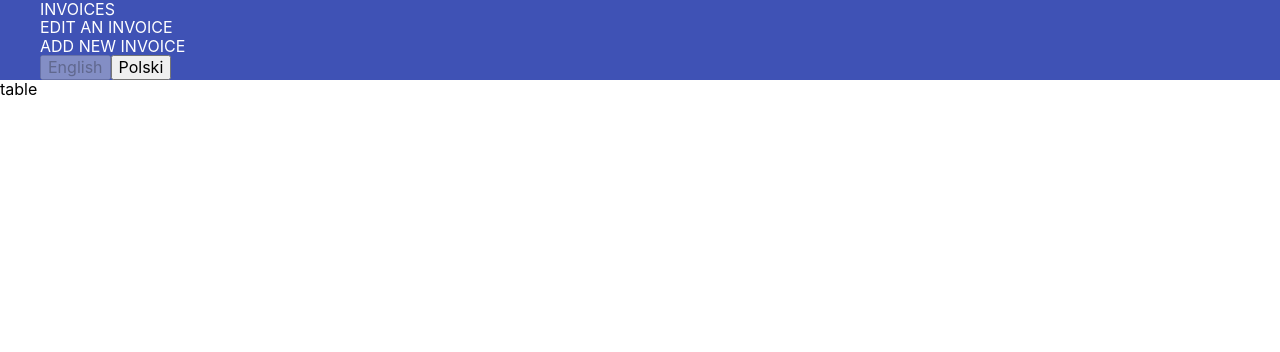
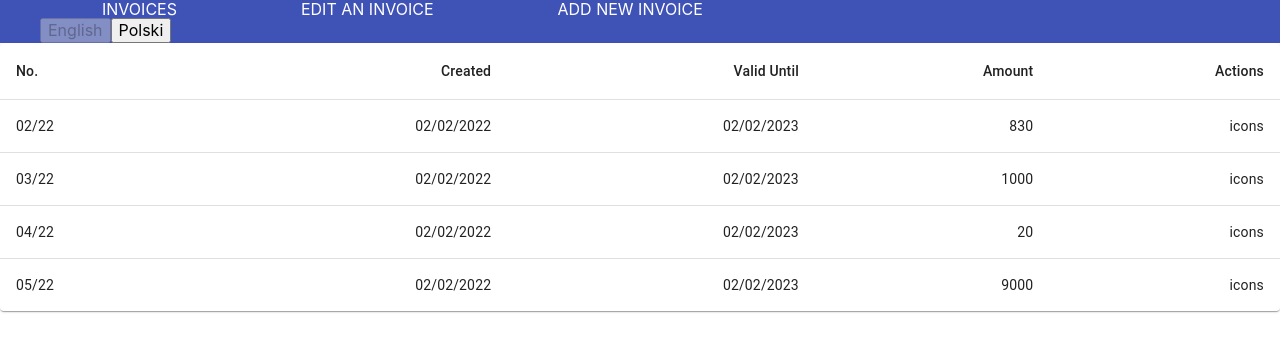
Before and after one commit to sandra-kuczynska/learn-react, a React (Create React App) app: page / in a window 1280 px wide. Shown: the top 352 px of the page. Built offline with nearby package versions, Linux system fonts and the light colour scheme.

Commit message:
Add table via material-ui

```diff
--- a/src/App.css
+++ b/src/App.css
@@ -16,7 +16,19 @@
   text-decoration: none;
 }
 
+a {
+  padding: 5%;
+}
+
 ul {
   margin: 0;
   list-style-type: none;
 }
+
+li {
+  display: inline;
+}
+
+.table {
+  overflow-x: auto;
+}
--- a/src/App.js
+++ b/src/App.js
@@ -3,6 +3,26 @@
 import "normalize.css";
 import { useTranslation, initReactI18next } from "react-i18next";
 import LanguageDetector from "i18next-browser-languagedetector";
+
+import * as React from "react";
+import Table from "@mui/material/Table";
+import TableBody from "@mui/material/TableBody";
+import TableCell from "@mui/material/TableCell";
+import TableContainer from "@mui/material/TableContainer";
+import TableHead from "@mui/material/TableHead";
+import TableRow from "@mui/material/TableRow";
+import Paper from "@mui/material/Paper";
+
+function createData(no, created, validUntil, amount, actions) {
+  return { no, created, validUntil, amount, actions };
+}
+
+const rows = [
+  createData("02/22", "02/02/2022", "02/02/2023", 830, "icons"),
+  createData("03/22", "02/02/2022", "02/02/2023", 1000, "icons"),
+  createData("04/22", "02/02/2022", "02/02/2023", 20, "icons"),
+  createData("05/22", "02/02/2022", "02/02/2023", 9000, "icons"),
+];
 
 const lngs = {
   en: { nativeName: "English" },
@@ -67,7 +87,35 @@
         </ul>
       </nav>
 
-      <section class="table">table</section>
+      <TableContainer component={Paper}>
+        <Table sx={{ minWidth: 650 }} aria-label="simple table">
+          <TableHead>
+            <TableRow>
+              <TableCell>No.</TableCell>
+              <TableCell align="right">Created</TableCell>
+              <TableCell align="right">Valid Until</TableCell>
+              <TableCell align="right">Amount</TableCell>
+              <TableCell align="right">Actions</TableCell>
+            </TableRow>
+          </TableHead>
+          <TableBody>
+            {rows.map((row) => (
+              <TableRow
+                key={row.no}
+                sx={{ "&:last-child td, &:last-child th": { border: 0 } }}
+              >
+                <TableCell component="th" scope="row">
+                  {row.no}
+                </TableCell>
+                <TableCell align="right">{row.created}</TableCell>
+                <TableCell align="right">{row.validUntil}</TableCell>
+                <TableCell align="right">{row.amount}</TableCell>
+                <TableCell align="right">{row.actions}</TableCell>
+              </TableRow>
+            ))}
+          </TableBody>
+        </Table>
+      </TableContainer>
     </div>
   );
 };
```
Also changed, not shown: package.json (+7 -0 lines), 1 other file (tests, documents, lock files or other folders).
